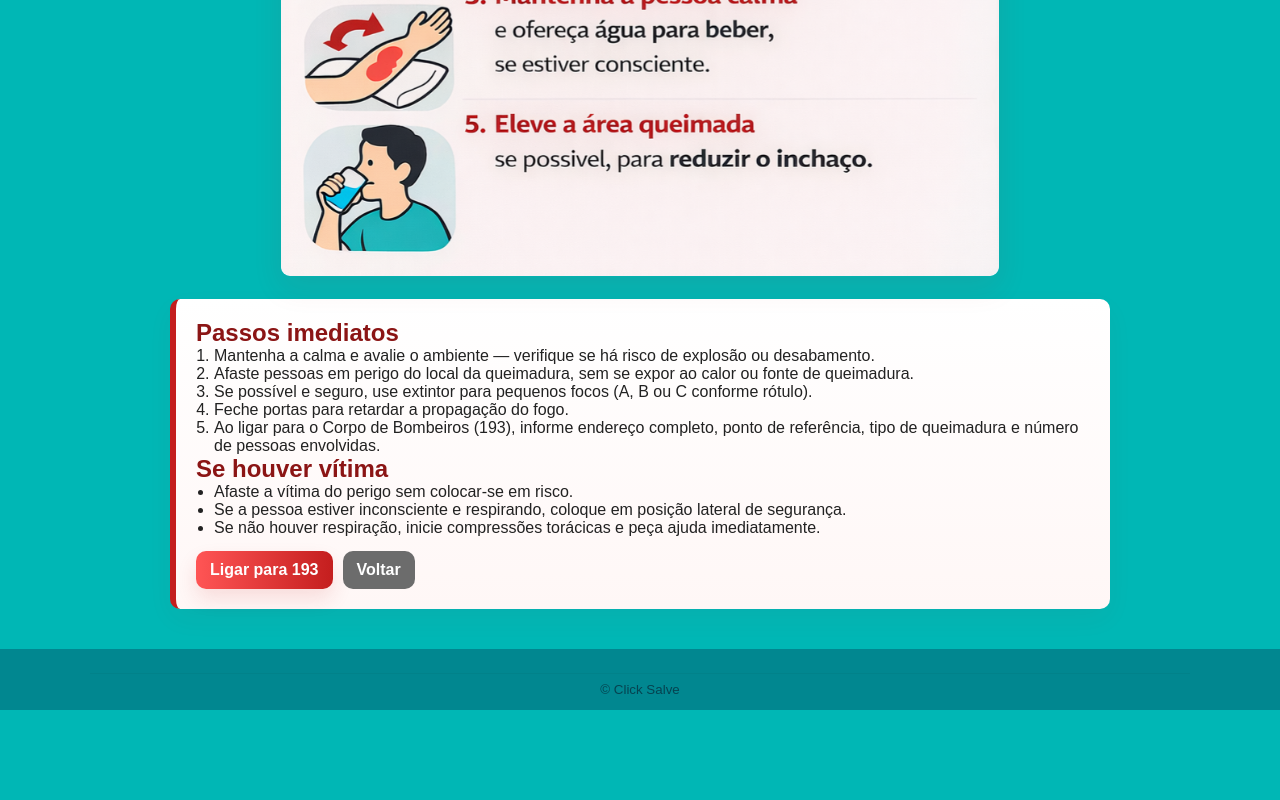
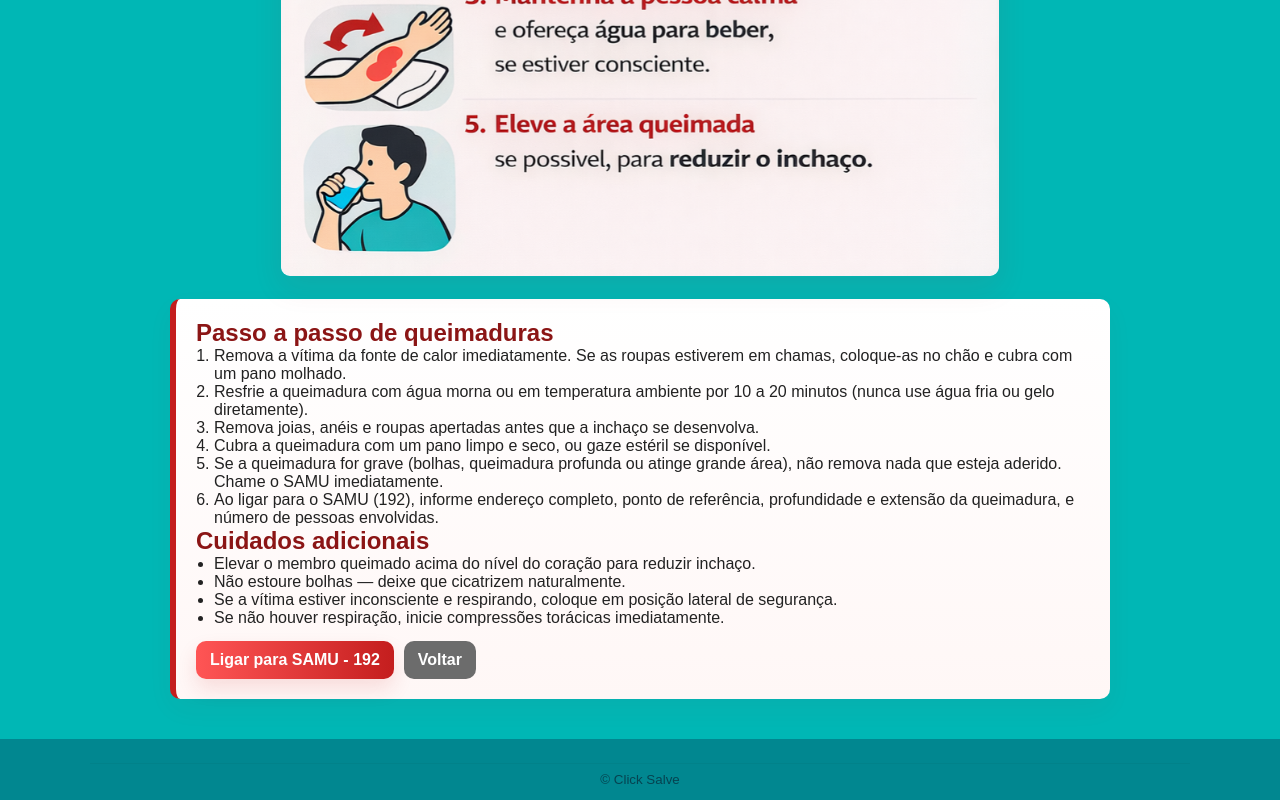
Before and after one commit to brunobht566-jpg/main, a plain HTML site: page html/queimaduras.html in a window 1280 px wide. Shown: the part 748-1548 px from the top of the page. Before the commit the page ends 1458 px from the top, so only its background shows below. Drawn offline with Linux system fonts and the light colour scheme.

Commit message:
Update queimaduras.html

```diff
--- a/html/queimaduras.html
+++ b/html/queimaduras.html
@@ -32,24 +32,26 @@
       </div>
 
       <section class="instructions-card" role="region" aria-label="Instruções para queimadura">
-        <h2>Passos imediatos</h2>
+        <h2>Passo a passo de queimaduras</h2>
         <ol>
-          <li>Mantenha a calma e avalie o ambiente — verifique se há risco de explosão ou desabamento.</li>
-          <li>Afaste pessoas em perigo do local da queimadura, sem se expor ao calor ou fonte de queimadura.</li>
-          <li>Se possível e seguro, use extintor para pequenos focos (A, B ou C conforme rótulo).</li>
-          <li>Feche portas para retardar a propagação do fogo.</li>
-          <li>Ao ligar para o Corpo de Bombeiros (193), informe endereço completo, ponto de referência, tipo de queimadura e número de pessoas envolvidas.</li>
+          <li>Remova a vítima da fonte de calor imediatamente. Se as roupas estiverem em chamas, coloque-as no chão e cubra com um pano molhado.</li>
+          <li>Resfrie a queimadura com água morna ou em temperatura ambiente por 10 a 20 minutos (nunca use água fria ou gelo diretamente).</li>
+          <li>Remova joias, anéis e roupas apertadas antes que a inchaço se desenvolva.</li>
+          <li>Cubra a queimadura com um pano limpo e seco, ou gaze estéril se disponível.</li>
+          <li>Se a queimadura for grave (bolhas, queimadura profunda ou atinge grande área), não remova nada que esteja aderido. Chame o SAMU imediatamente.</li>
+          <li>Ao ligar para o SAMU (192), informe endereço completo, ponto de referência, profundidade e extensão da queimadura, e número de pessoas envolvidas.</li>
         </ol>
 
-        <h2>Se houver vítima</h2>
+        <h2>Cuidados adicionais</h2>
         <ul>
-          <li>Afaste a vítima do perigo sem colocar-se em risco.</li>
-          <li>Se a pessoa estiver inconsciente e respirando, coloque em posição lateral de segurança.</li>
-          <li>Se não houver respiração, inicie compressões torácicas e peça ajuda imediatamente.</li>
+          <li>Elevar o membro queimado acima do nível do coração para reduzir inchaço.</li>
+          <li>Não estoure bolhas — deixe que cicatrizem naturalmente.</li>
+          <li>Se a vítima estiver inconsciente e respirando, coloque em posição lateral de segurança.</li>
+          <li>Se não houver respiração, inicie compressões torácicas imediatamente.</li>
         </ul>
 
         <div class="actions">
-          <a class="btn btn-call" href="tel:193">Ligar para 193</a>
+          <a class="btn btn-call" href="tel:192">Ligar para SAMU - 192</a>
           <a class="btn btn-back" href="../index.html">Voltar</a>
         </div>
       </section>
```
